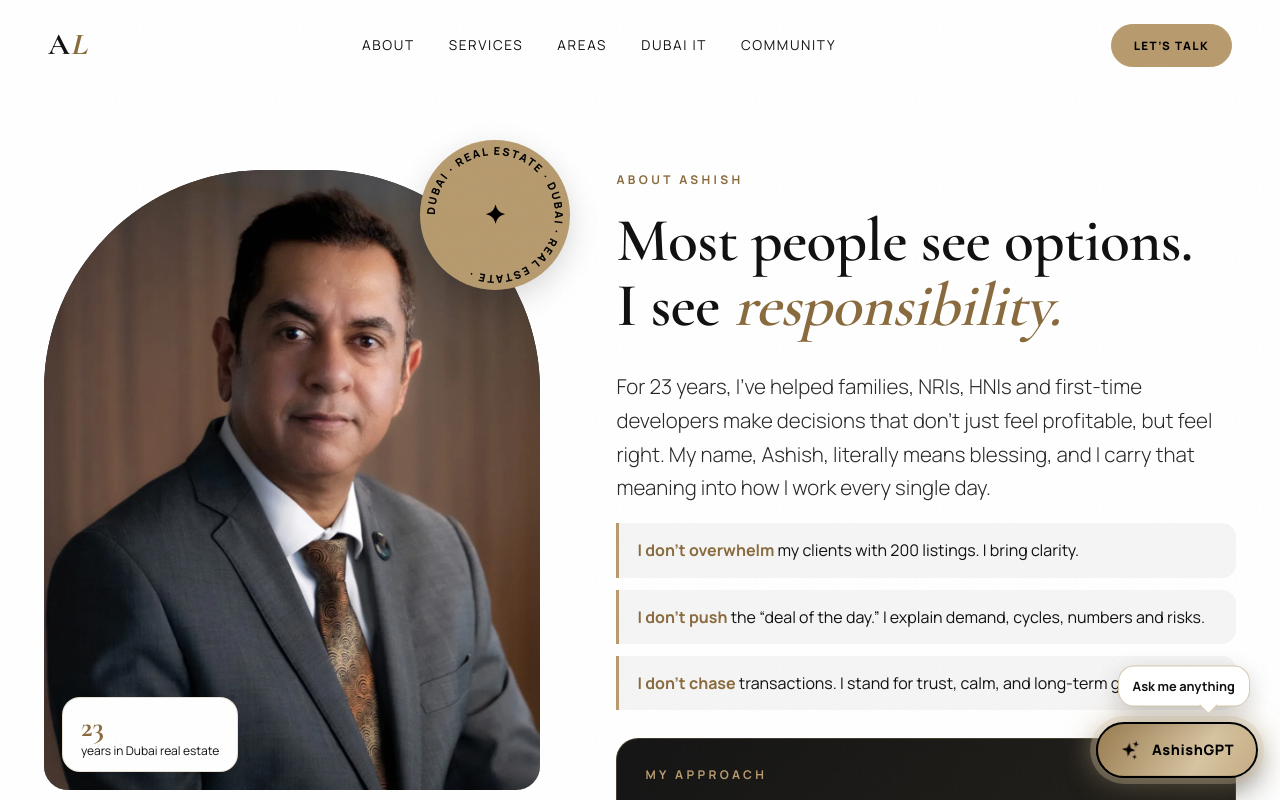
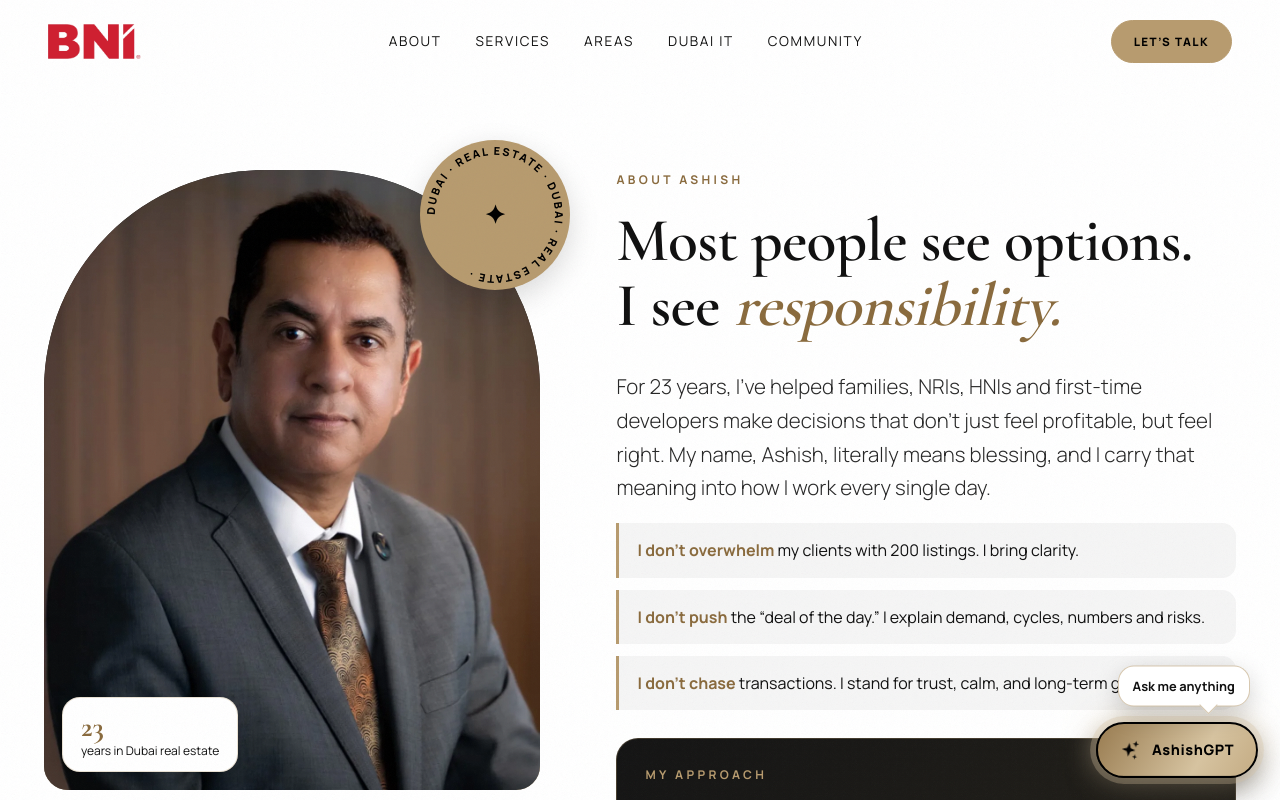
Before and after one commit to Comptech-Enterprises/ashish-portfolio, a Next.js app: page / in a window 1280 px wide. Shown: the top 800 px of the page. Built offline with nearby package versions, Linux system fonts and the light colour scheme.

Commit message:
feat: replace AL logo with BNI logo in navbar and make Dubai IT bold and central

```diff
--- a/src/app/globals.css
+++ b/src/app/globals.css
@@ -55,8 +55,9 @@ html[data-ready] .loader{pointer-events:none}
 /* nav */
 .nav{position:fixed;top:0;left:0;right:0;z-index:100;display:flex;align-items:center;justify-content:space-between;padding:20px clamp(20px,4vw,48px);transition:background .4s,padding .4s,transform .5s var(--ease)}
 .nav.is-stuck{background:rgba(245,245,245,.88);box-shadow:0 1px 0 rgba(0,0,0,.06);backdrop-filter:blur(14px);padding-top:12px;padding-bottom:12px}
-.nav.is-hidden{transform:translateY(-100%)}
-.nav__logo{font-family:var(--serif);font-size:1.9rem;font-weight:700;letter-spacing:.02em}
+.nav__logo{display:inline-flex;align-items:center;line-height:1}
+.nav__logo-img{display:block;height:clamp(28px, 3.2vw, 36px);width:auto;object-fit:contain;transition:transform .25s ease}
+.nav__logo:hover .nav__logo-img{transform:scale(1.05)}
 .nav__links{display:flex;gap:34px}
 .nav__links a{font-size:.85rem;letter-spacing:.12em;text-transform:uppercase;position:relative;padding:4px 0}
 .nav__links a::after{content:"";position:absolute;left:0;bottom:0;height:1px;width:100%;background:var(--gold);transform:scaleX(0);transform-origin:right;transition:transform .5s var(--ease)}
@@ -382,7 +383,11 @@ html[data-ready] .loader{pointer-events:none}
 /* ---------- Dubai IT ---------- */
 .dubai-it{background:var(--surface);color:var(--text);overflow:hidden}
 .dubai-it__inner{max-width:880px}
-.dubai-it__kicker{font-family:var(--serif);font-style:italic;font-size:clamp(1.3rem,2.6vw,1.8rem);color:var(--gold-ink);margin:-8px 0 40px;padding-left:18px;border-left:3px solid var(--gold)}
+.dubai-it__header{text-align:center;margin-bottom:48px;display:flex;flex-direction:column;align-items:center}
+.dubai-it__title{font-family:var(--serif);font-weight:800;font-size:clamp(2.5rem,7.5vw,4.5rem);line-height:1.05;letter-spacing:.05em;text-transform:uppercase;color:var(--text);margin:0 auto 16px;text-align:center}
+.dubai-it__sub{font-family:var(--serif);font-weight:600;font-size:clamp(1.75rem,4.5vw,2.8rem);line-height:1.15;color:var(--text);text-align:center;margin:0 auto 16px}
+.dubai-it__sub em{font-style:italic;color:var(--gold-ink)}
+.dubai-it__kicker{font-family:var(--serif);font-style:italic;font-size:clamp(1.15rem,2.2vw,1.5rem);color:var(--gold-ink);margin:0 auto;text-align:center}
 .dubai-it__story p{font-size:1.08rem;line-height:1.75;color:rgba(0,0,0,.75);margin-bottom:20px;max-width:64ch}
 .dubai-it__story .lead{font-family:var(--serif);font-size:clamp(1.8rem,3.6vw,2.6rem);font-weight:600;color:var(--text);margin-bottom:14px}
 .dubai-it__story strong{color:var(--text)}
--- a/src/components/DubaiIT.tsx
+++ b/src/components/DubaiIT.tsx
@@ -11,13 +11,19 @@ export default function DubaiIT() {
   return (
     <section className="dubai-it section" id="dubai-it">
       <div className="wrap dubai-it__inner">
-        <Reveal><p className="eyebrow">Dubai IT</p></Reveal>
-        <Reveal delay={100}>
-          <h2 className="h2">Say what you do.<br /><em>Do what you say.</em></h2>
-        </Reveal>
-        <Reveal delay={150}>
-          <p className="dubai-it__kicker">This statement is more than any brochure.</p>
-        </Reveal>
+        <div className="dubai-it__header">
+          <Reveal>
+            <h2 className="dubai-it__title">DUBAI IT</h2>
+          </Reveal>
+          <Reveal delay={100}>
+            <p className="dubai-it__sub">
+              Say what you do.<br /><em>Do what you say.</em>
+            </p>
+          </Reveal>
+          <Reveal delay={150}>
+            <p className="dubai-it__kicker">This statement is more than any brochure.</p>
+          </Reveal>
+        </div>
 
         <div className="dubai-it__story">
           <Reveal delay={100}><p className="lead">I came to Dubai in 2003.</p></Reveal>
--- a/src/components/Navbar.tsx
+++ b/src/components/Navbar.tsx
@@ -1,5 +1,6 @@
 "use client";
 
+import Image from "next/image";
 import { useEffect, useState } from "react";
 import { NAV } from "@/lib/content";
 
@@ -18,8 +19,15 @@ export default function Navbar() {
   return (
     <>
       <header className="nav" id="nav">
-        <a href="#top" className="nav__logo" data-magnet>
-          A<em>L</em>
+        <a href="#top" className="nav__logo" data-magnet aria-label="BNI">
+          <Image
+            src="/assets/bni.png"
+            alt="BNI"
+            width={104}
+            height={40}
+            priority
+            className="nav__logo-img"
+          />
         </a>
         <nav className="nav__links">
           {NAV.map((n) => (
```
Also changed, not shown: public/assets/bni.png (added).
